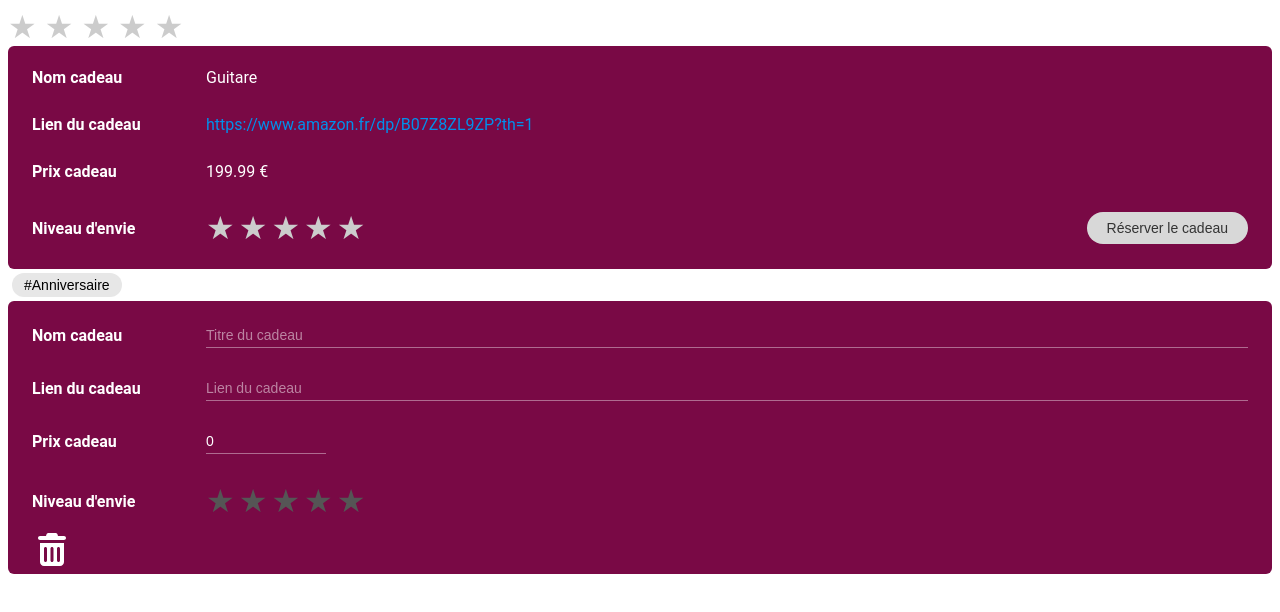
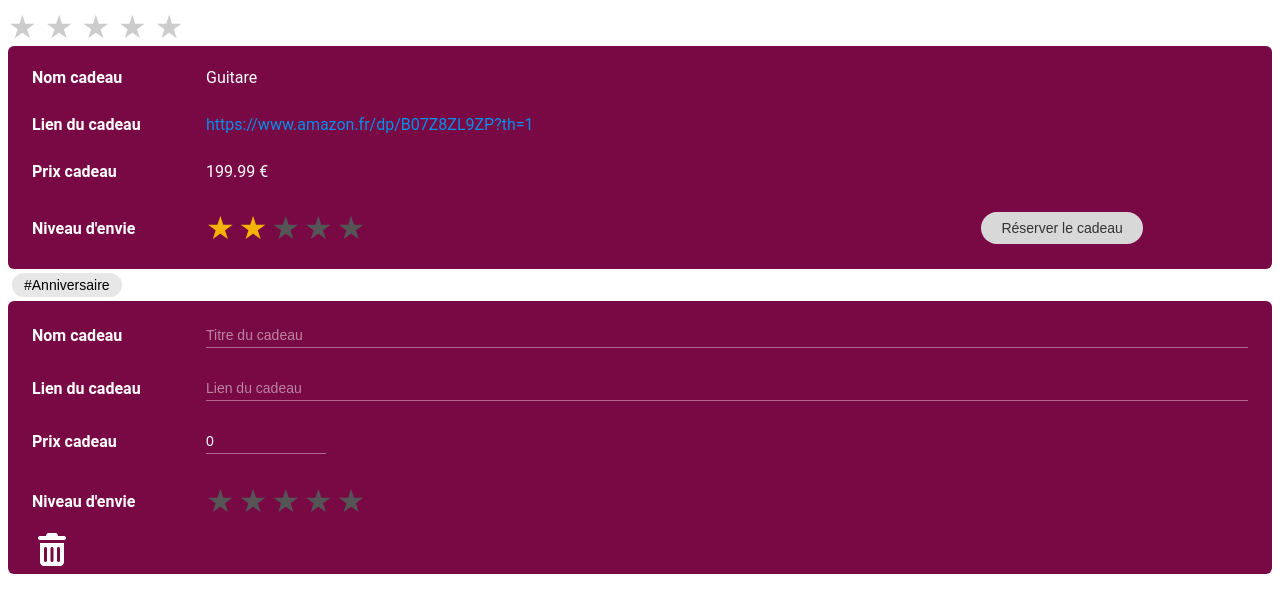
Before and after one commit to Simplon-Niort-2026/wishmegift-frontend-marshtarts, an Angular app: page / in a window 1280 px wide. Shown: the top 612 px of the page. Built offline with nearby package versions, Linux system fonts and the light colour scheme; a web font is replaced by a local one.

Commit message:
Feature/24 card gift etoile daffichage de lenvie (#27)
* feat : niveau d'envie card

* fix: stars

---------

Co-authored-by: GUIBERT Vincent <vincent.guibert@externe.maif.fr>

```diff
--- a/src/app/app.html
+++ b/src/app/app.html
@@ -7,7 +7,8 @@
 
 <!-- <app-icon [icon]="iconTrash" size="2x" color="787787" (click)="clickable()"></app-icon> -->
 
-<app-display-gift [title]="'Guitare'" [link]="'https://www.amazon.fr/dp/B07Z8ZL9ZP?th=1'" [price]="199.99" [envy]="5"></app-display-gift>
+<app-display-gift [title]="'Guitare'" [link]="'https://www.amazon.fr/dp/B07Z8ZL9ZP?th=1'"
+  [price]="199.99" [envy]="2"></app-display-gift>
 <app-tag [tag]="'#Anniversaire'" [color]="'#E7E7E7'"></app-tag>
 <app-form-gift></app-form-gift>
 
--- a/src/app/components/ui/card/display-gift/display-gift.css
+++ b/src/app/components/ui/card/display-gift/display-gift.css
@@ -36,25 +36,6 @@
   text-decoration: underline;
 }
 
-.gift-row--actions {
-  justify-content: space-between;
-}
-
-.gift-stars {
-  display: flex;
-  gap: 4px;
-  flex: 1;
-}
-
-.star {
-  font-size: 2rem;
-  color: #555;
-}
-
-.star.filled {
-  color: #ccc;
-}
-
 .gift-btn {
   background-color: #D8D8D8;
   color: #333;
@@ -64,6 +45,7 @@
   cursor: pointer;
   white-space: nowrap;
   font-size: 14px;
+  margin-left: 600px;
 }
 
 .gift-btn:hover {
--- a/src/app/components/ui/card/display-gift/display-gift.html
+++ b/src/app/components/ui/card/display-gift/display-gift.html
@@ -13,11 +13,7 @@
   </div>
   <div class="gift-row gift-row--actions">
     <span class="gift-label">Niveau d'envie</span>
-    <div class="gift-stars">
-      @for (i of [1,2,3,4,5]; track i) {
-        <span class="star" [class.filled]="i <= envy">&#9733;</span>
-      }
-    </div>
+    <app-display-star [rating]="envy" />
     <button class="gift-btn">Réserver le cadeau</button>
   </div>
 </div>
--- a/src/app/components/ui/card/display-gift/display-gift.ts
+++ b/src/app/components/ui/card/display-gift/display-gift.ts
@@ -1,8 +1,9 @@
-import { Component, Input } from '@angular/core';
+import { Component, Input, signal } from '@angular/core';
+import { DisplayStar } from '../../../../shared/display-star/display-star';
 
 @Component({
   selector: 'app-display-gift',
-  imports: [],
+  imports: [DisplayStar],
   templateUrl: './display-gift.html',
   styleUrls: ['./display-gift.css'],
 })
--- /dev/null
+++ b/src/app/shared/display-star/display-star.css
@@ -0,0 +1,14 @@
+.gift-stars {
+    display: flex;
+    gap: 4px;
+    flex: 1;
+}
+
+.star {
+    font-size: 2rem;
+    color: #555;
+}
+
+.star.filled {
+    color: #f5b301;
+}
--- /dev/null
+++ b/src/app/shared/display-star/display-star.html
@@ -0,0 +1,5 @@
+<div class="gift-stars">
+    @for (i of [1,2,3,4,5]; track i) {
+    <span class="star" [class.filled]="i <= rating">&#9733;</span>
+    }
+</div>
```
Also changed, not shown: src/app/shared/display-star/display-star.ts (added, +12 -0 lines), src/app/app.ts (line endings or trailing spaces).
